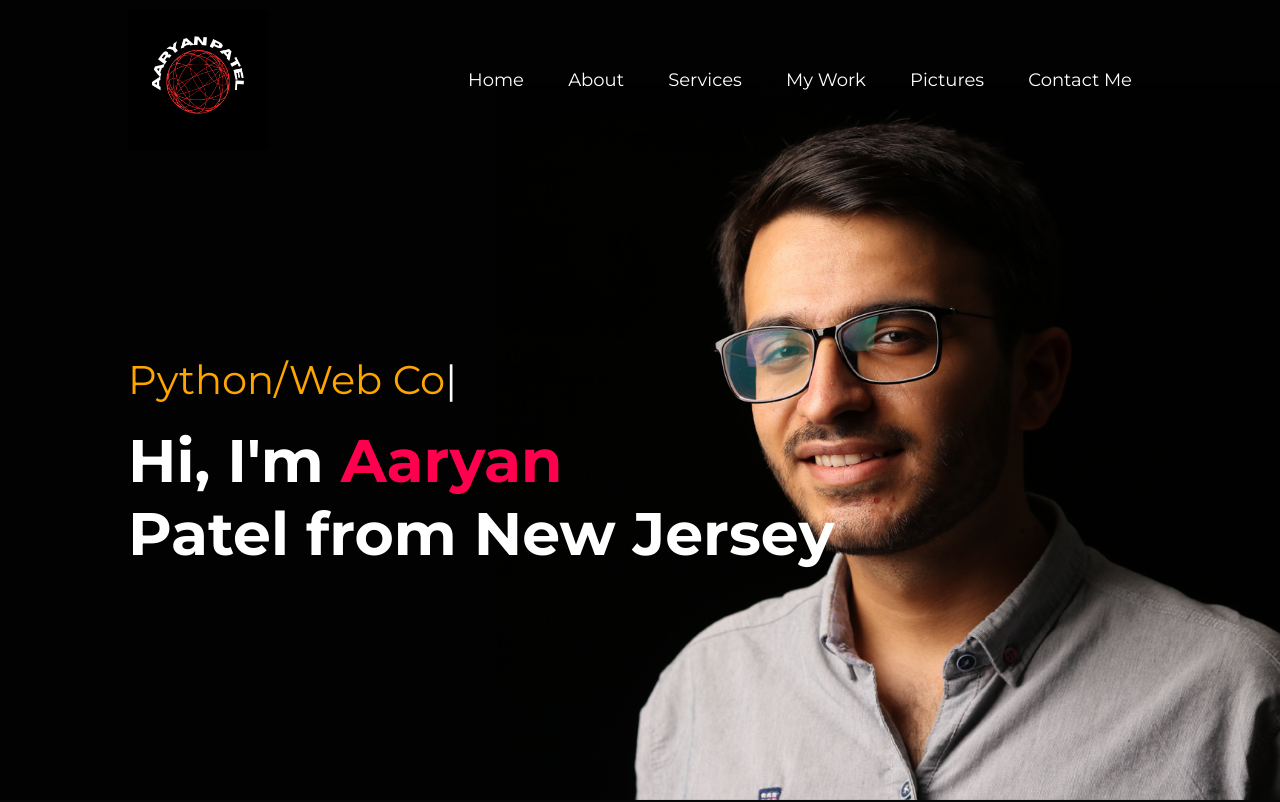
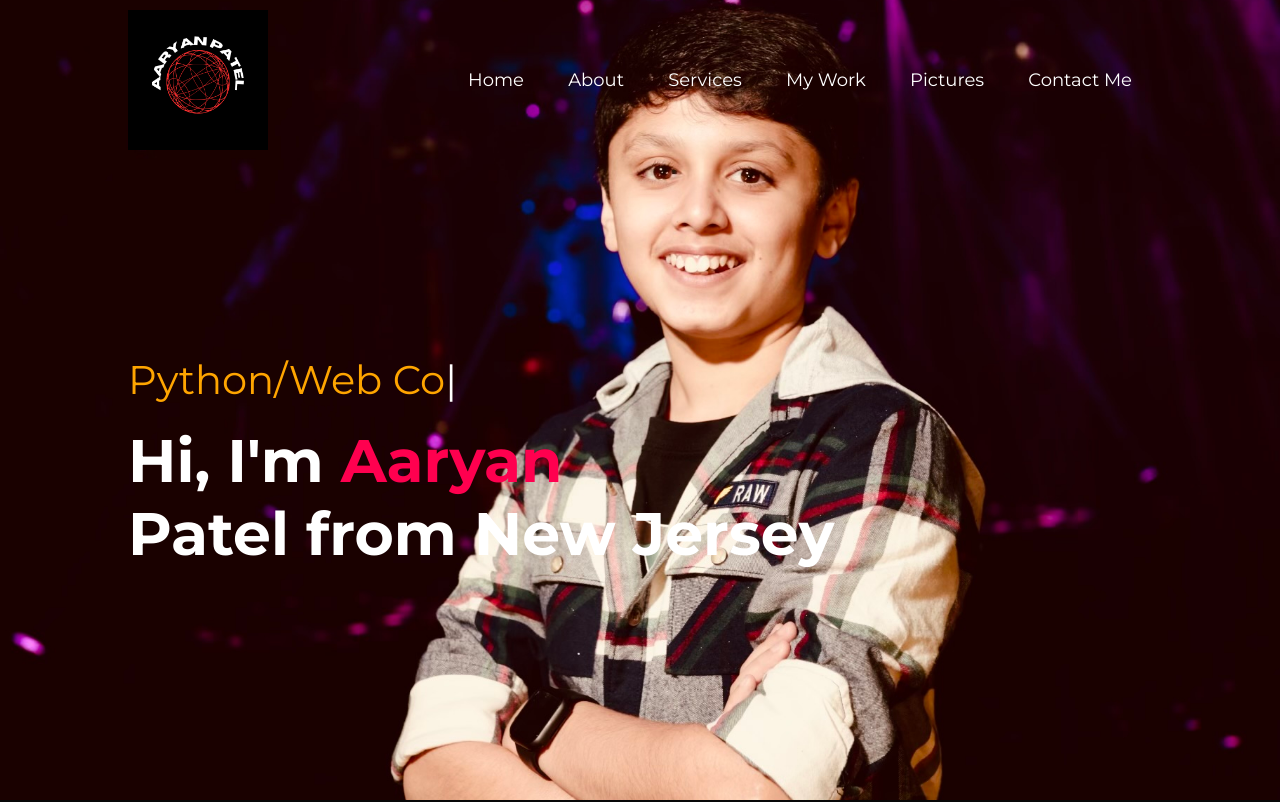
Before and after one commit to GalaxyTennis2011/Self-portflio, a plain HTML site: page index.html in a window 1280 px wide. Shown: the top 802 px of the page. Drawn offline with nearby package versions, Linux system fonts and the light colour scheme.

Commit message:
Update portfolio.css

```diff
--- a/portfolio.css
+++ b/portfolio.css
@@ -19,7 +19,7 @@ body {
 #header {
     width: 100%;
     height: 100vh;
-    background-image: url("background.png");
+    background-image: url("IMG_0877.jpeg");
     background-size: cover;
     background-position: center;
 }
```
